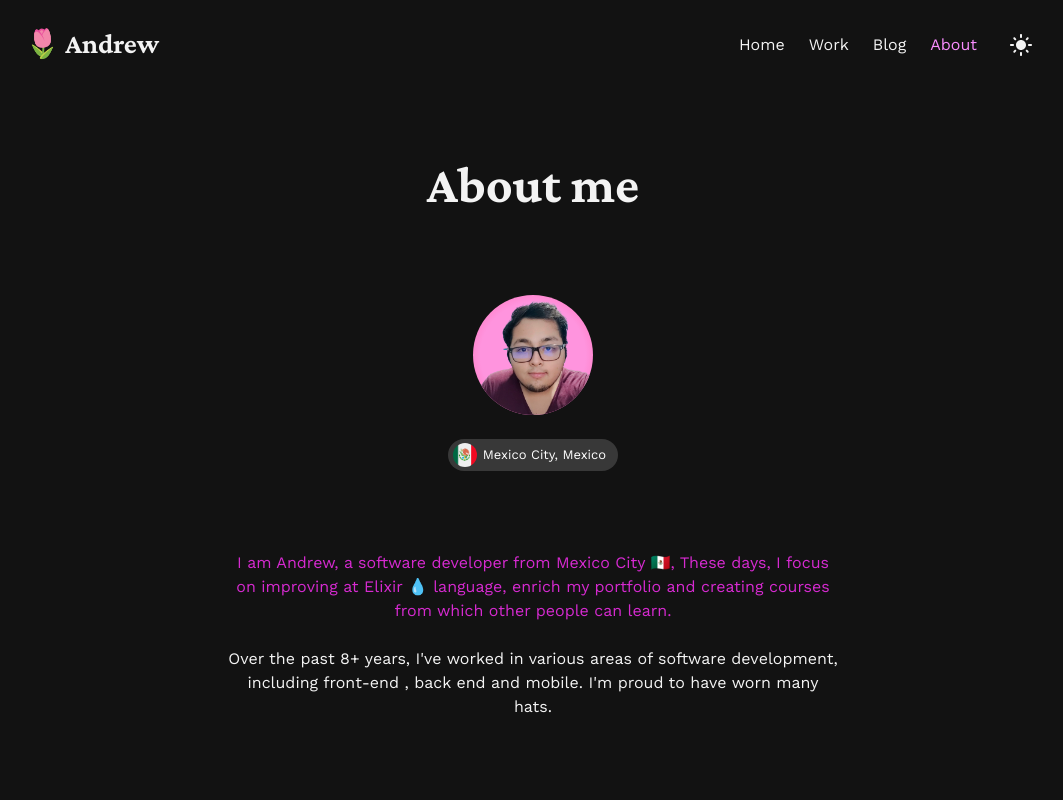
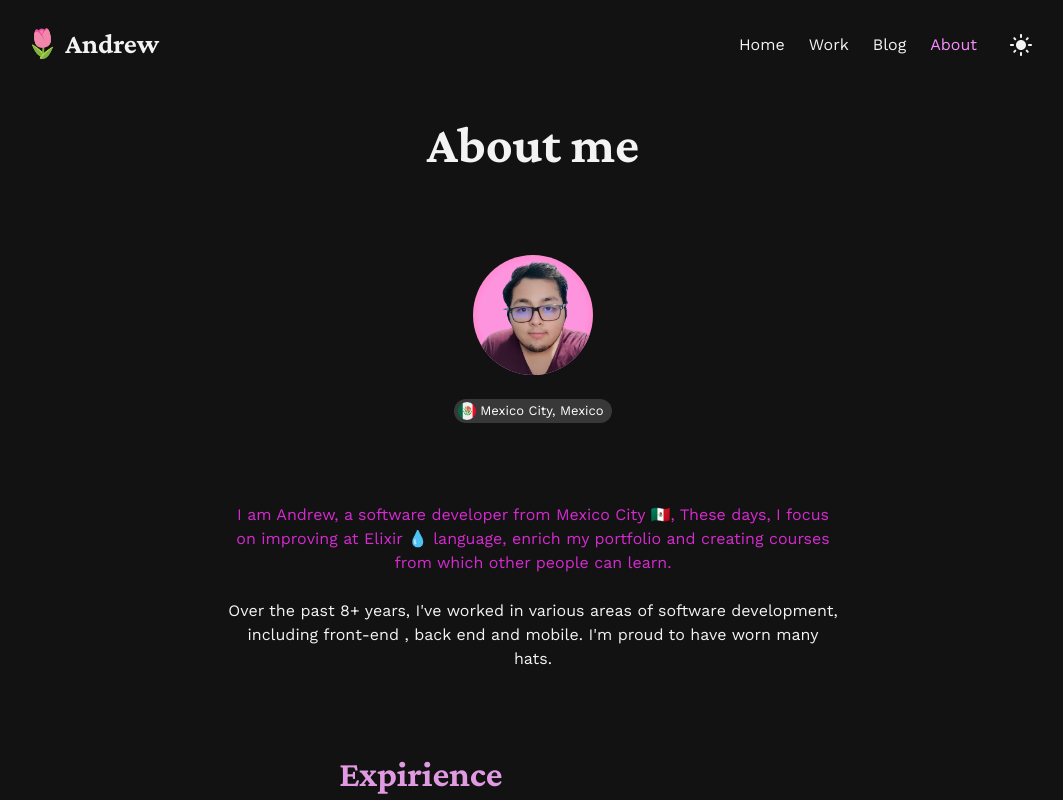
Before and after one commit to Andrew0914/goma-site, a Next.js app: page /about in a window 1280 px wide. Shown: the top 800 px of the page, without its empty margins (107-1170 px from the left). Built offline with nearby package versions, Linux system fonts and the light colour scheme.

Commit message:
Implement framet motion and create some transitions

```diff
--- a/app/about/page.module.scss
+++ b/app/about/page.module.scss
@@ -5,7 +5,7 @@
   flex-flow: column;
   align-items: center;
   gap: 80px;
-  padding-top: 64px;
+  padding-top: 24px;
 
   & > div {
     display: flex;
--- a/app/about/page.tsx
+++ b/app/about/page.tsx
@@ -1,20 +1,12 @@
-import { LocationOn } from "@mui/icons-material";
-import {
-  Avatar,
-  Button,
-  Chip,
-  Grow,
-  Slide,
-  Tooltip,
-  Zoom,
-} from "@mui/material";
+import { Avatar, Chip, Tooltip, Zoom } from "@mui/material";
 import Image from "next/image";
 import styles from "./page.module.scss";
 import { Skill, jobs as jobsMeta, skills as skillsItems } from "./data";
 import { useTranslations } from "next-intl";
 import SuperImage from "@/components/SuperImage/SuperImage";
 import CircleProgress from "@/components/CircleProgress/CircleProgress";
-
+import PageTransition from "@/components/PageTransition/PageTransition";
+import InViewElement from "@/components/InViewElement/InViewElement";
 interface Hobby {
   src: string;
   alt: string;
@@ -76,9 +68,11 @@ function Expirience() {
 function Education() {
   const t = useTranslations("about");
   const items = ["college", "highschool", "juniorHighschool"];
+
   return (
-    <div>
-      <h3 className="heading--3 text--secondary"> {t("education.title")} </h3>
+    <InViewElement tag="div">
+      <>
+        <h3 className="heading--3 text--secondary">{t("education.title")}</h3>
         {items.map((key, index) => (
           <div key={`schoolgrade-${index}`}>
             <p className="text--content-bold">
@@ -90,7 +84,8 @@ function Education() {
             <time>{t(`education.item.${key}.period`)}</time>
           </div>
         ))}
-    </div>
+      </>
+    </InViewElement>
   );
 }
 
@@ -155,7 +150,8 @@ function Hobbies() {
   }, []);
 
   return (
-    <div>
+    <InViewElement tag="div">
+      <>
         <h3 className="heading--3 text--secondary"> {t("hobbies.title")} </h3>
         <div className={styles.hobbies}>
           {hobbiesChunks.map((chunk, index) => {
@@ -179,7 +175,8 @@ function Hobbies() {
             );
           })}
         </div>
-    </div>
+      </>
+    </InViewElement>
   );
 }
 
@@ -198,7 +195,8 @@ function Skills() {
   };
 
   return (
-    <div>
+    <InViewElement tag="div">
+      <>
         <h4 className="heading--4 text--secondary"> {t("skills.title")} </h4>
         <div className={styles.skillsList}>
           {skillsItems.map((skill, index) => {
@@ -245,7 +243,8 @@ function Skills() {
             );
           })}
         </div>
-    </div>
+      </>
+    </InViewElement>
   );
 }
 
@@ -253,8 +252,7 @@ export default function About() {
   const t = useTranslations("about");
 
   return (
-    <Slide in={true} timeout={500} direction="up">
-      <section className={`container ${styles.aboutMe}`}>
+    <PageTransition className={`container ${styles.aboutMe}`}>
       <h1 className="heading--1">{t("title")}</h1>
 
       <div className={styles.aboutMe_from}>
@@ -265,9 +263,11 @@ export default function About() {
           height={120}
           className={`circle ${styles.aboutMe_photo}`}
         />
+
         <Chip
           avatar={<Avatar alt="Mx" src="/images/mx-flag.png" />}
           label={t("from")}
+          size="small"
         />
       </div>
 
@@ -283,7 +283,6 @@ export default function About() {
       <Skills />
 
       <Hobbies />
-      </section>
-    </Slide>
+    </PageTransition>
   );
 }
--- a/components/CircleProgress/CircleProgress.tsx
+++ b/components/CircleProgress/CircleProgress.tsx
@@ -3,6 +3,7 @@ import CircularProgress, {
   CircularProgressProps,
 } from "@mui/material/CircularProgress";
 import Box from "@mui/material/Box";
+import useInViewElement from "@/hooks/useInViewElement/useInViewElement";
 
 interface CircleProgressProps extends CircularProgressProps {
   value: number;
--- /dev/null
+++ b/components/InViewElement/InViewElement.tsx
@@ -0,0 +1,19 @@
+"use client";
+
+import useInViewElement from "@/hooks/useInViewElement/useInViewElement";
+import React, { ReactHTML, ReactNode } from "react";
+
+interface InViewElementProps extends React.PropsWithChildren {
+  tag: keyof ReactHTML;
+  props?: React.HTMLAttributes<ReactHTML>;
+}
+
+export default function InViewElement({
+  tag,
+  children,
+  props = {},
+}: InViewElementProps) {
+  const { scope: ref } = useInViewElement();
+
+  return React.createElement(tag, { ref, ...props }, children);
+}
--- /dev/null
+++ b/components/PageTransition/PageTransition.tsx
@@ -0,0 +1,21 @@
+"use client";
+import { motion, useIsPresent } from "framer-motion";
+
+interface PageTransitionProps {
+  children: React.ReactNode;
+  className?: string;
+}
+
+const slideFadeIn = {
+  initial: { scale: 0.995, opacity: 0 },
+  animate: { scale: 1, opacity: 1 },
+  transition: { duration: 0.5 },
+};
+
+export default function PageTransition(props: PageTransitionProps) {
+  return (
+    <motion.section className={props.className} {...slideFadeIn}>
+      {props.children}
+    </motion.section>
+  );
+}
--- a/components/TheNavbar/TheMobileNav.tsx
+++ b/components/TheNavbar/TheMobileNav.tsx
@@ -40,8 +40,12 @@ export default function TheMobileNav() {
         borderRadius: 4,
         marginTop: theme.spacing(1),
         minWidth: 200,
+        backgroundColor: "var(--contrast)",
       },
-    }),
+      "& .MuiList-root": {
+        backgroundColor: "var(--contrast)",
+      },
+    })
   );
 
   const t = useTranslations("thenavbar");
@@ -63,10 +67,11 @@ export default function TheMobileNav() {
         aria-haspopup="true"
         aria-expanded={open ? "true" : undefined}
         onClick={handleClick}
-        style={{ minWidth: "40px" }}
+        style={{ minWidth: "40px", boxShadow: "none" }}
       >
         <MenuIcon fontSize="large" />
       </Button>
+
       <StyledMenu
         id="basic-menu"
         anchorEl={anchorEl}
--- /dev/null
+++ b/hooks/useInViewElement/useInViewElement.ts
@@ -0,0 +1,17 @@
+"use client"
+import { useAnimate, useInView } from "framer-motion";
+import { useEffect } from "react";
+
+export default function useInViewElement() {
+  const [scope, animate] = useAnimate()
+  const isInView = useInView(scope, { once: true })
+
+  useEffect(() => {
+    if (isInView)
+      animate(scope.current, { opacity: 1, scale: 1 }, { duration: 1.5 })
+    else
+      animate(scope.current, { opacity: 0, scale: 0.9 }, { duration: 0.75 })
+  }, [isInView])
+
+  return { scope }
+}
--- a/package.json
+++ b/package.json
@@ -15,6 +15,7 @@
     "@mui/icons-material": "^5.15.18",
     "@mui/material": "^5.15.18",
     "classnames": "^2.5.1",
+    "framer-motion": "^11.2.11",
     "next": "14.2.3",
     "next-intl": "^3.14.1",
     "react": "^18",
--- a/styles/globals.scss
+++ b/styles/globals.scss
@@ -17,8 +17,9 @@ body {
   height: fit-content;
   min-height: 100vh;
   transition:
-    background-color 0.3s,
-    color 0.3s cubic-bezier(0.215, 0.61, 0.355, 1);
+    background-color 1s,
+    boder-color 1s,
+    color 1s cubic-bezier(0.215, 0.61, 0.355, 1);
 }
 
 body {
```
Also changed, not shown: app/page.tsx (+4 -11 lines), 1 other file (tests, documents, lock files or other folders). Lines whose indentation alone changed are shown as unchanged.
